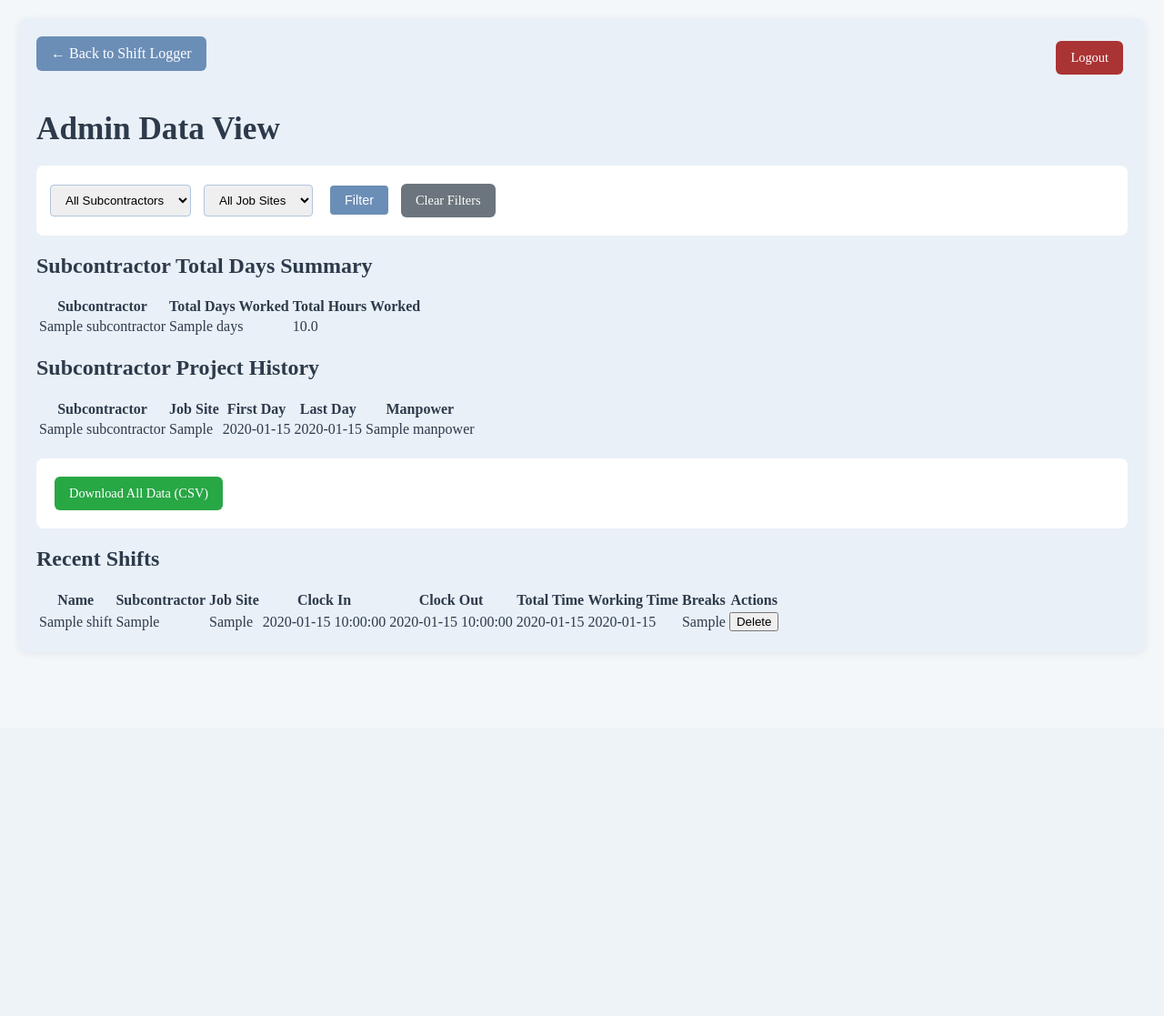
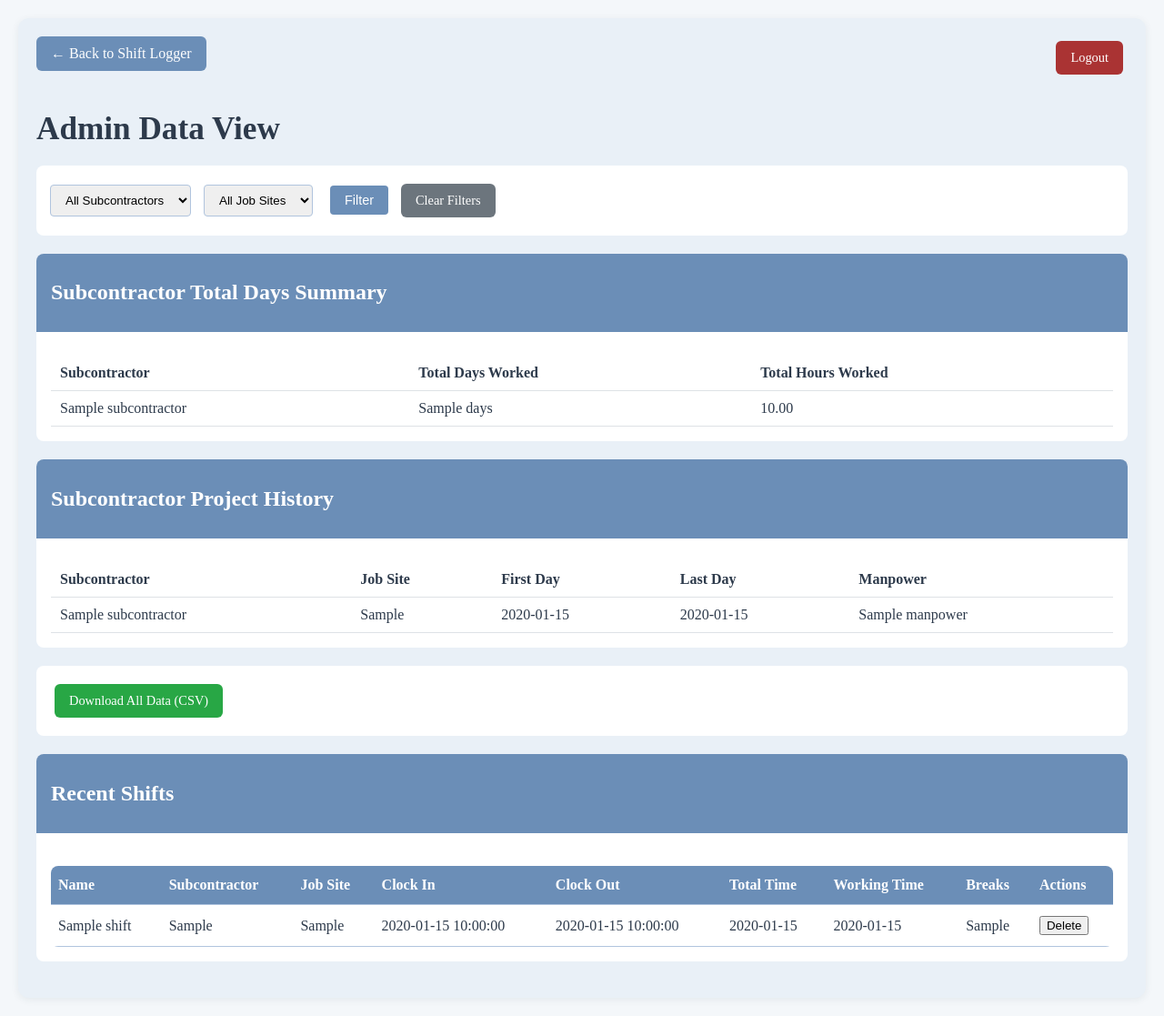
Before and after one commit to easterncc001/shift_logger, a Flask app: template templates/admin.html in a window 1280 px wide. Shown: the whole page at 91% size. Before the commit the page ends 694 px from the top, so only its background shows below. Run offline with Flask 2, Linux system fonts and the light colour scheme; tables that the repository leaves empty hold one stand-in row (values such as "Sample post"); the template is opened without the code that fills it: values that come from a table or form of the project are taken from there, most other values are stand-ins (such as "Sample title", 1, 10 or a date in 2020).

Commit message:
Update admin.html

```diff
--- a/templates/admin.html
+++ b/templates/admin.html
@@ -123,6 +123,22 @@
             font-weight: bold;
             color: #28a745;
         }
+        .card {
+            background:white;
+            border-radius:8px;
+            margin:20px 0;
+            padding:0;
+        }
+        .card-header {
+            background:#6b8eb7;
+            color:white;
+            padding:10px 16px;
+            border-top-left-radius:8px;
+            border-top-right-radius:8px;
+        }
+        .card-body {
+            padding:16px;
+        }
     </style>
 </head>
 <body>
@@ -168,7 +184,7 @@
                 <h2>Subcontractor Total Days Summary</h2>
             </div>
             <div class="card-body">
-                <table class="table">
+                <table class="summary-table">
                     <thead>
                         <tr>
                             <th>Subcontractor</th>
@@ -181,7 +197,7 @@
                         <tr>
                             <td>{{ subcontractor }}</td>
                             <td>{{ stats.days }}</td>
-                            <td>{{ "%.1f"|format(stats.hours) }}</td>
+                            <td>{{ "%.2f"|format(stats.hours) }}</td>
                         </tr>
                         {% endfor %}
                     </tbody>
@@ -195,7 +211,7 @@
                 <h2>Subcontractor Project History</h2>
             </div>
             <div class="card-body">
-                <table class="table">
+                <table class="summary-table">
                     <thead>
                         <tr>
                             <th>Subcontractor</th>
@@ -231,7 +247,7 @@
                 <h2>Recent Shifts</h2>
             </div>
             <div class="card-body">
-                <table class="table">
+                <table class="data-table">
                     <thead>
                         <tr>
                             <th>Name</th>
```
